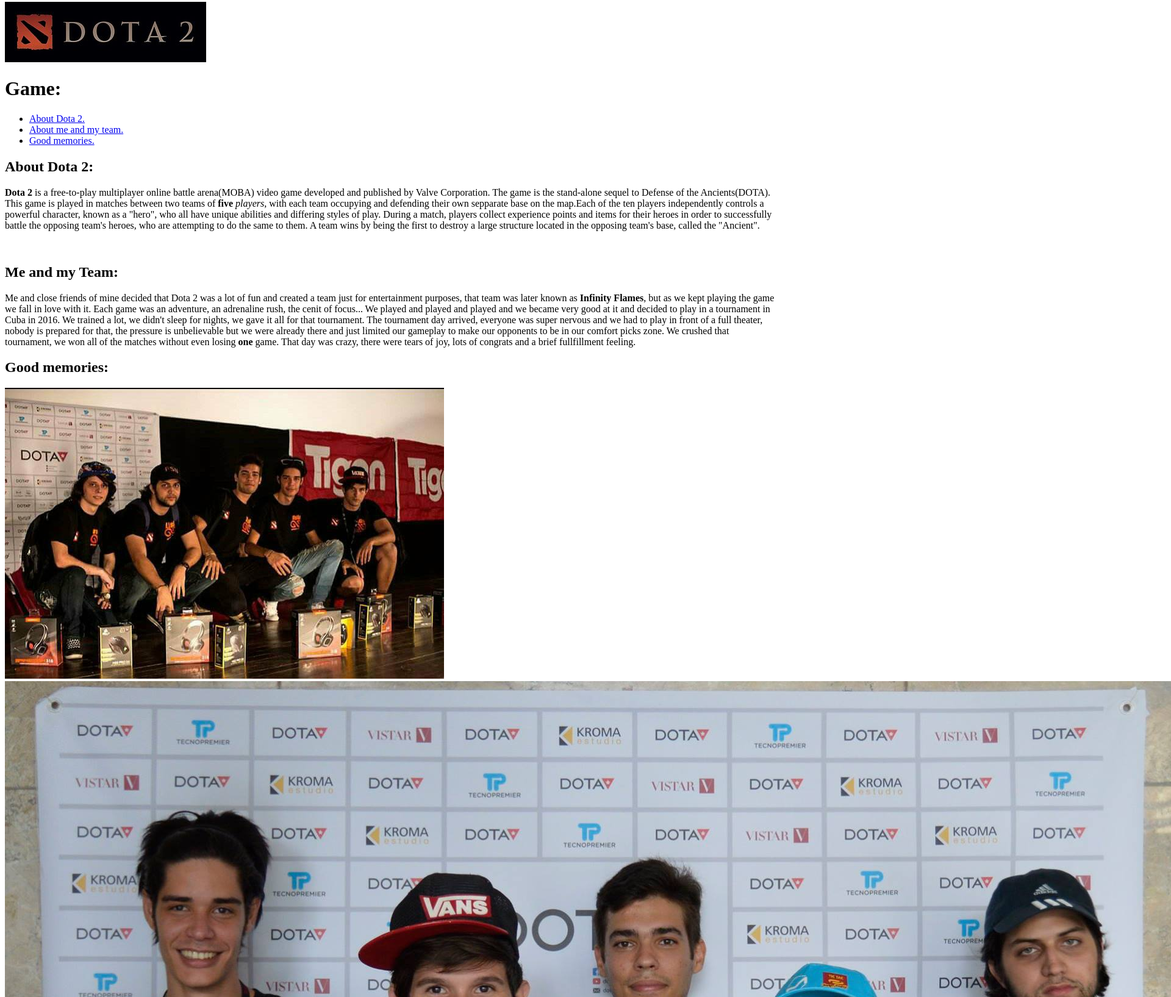
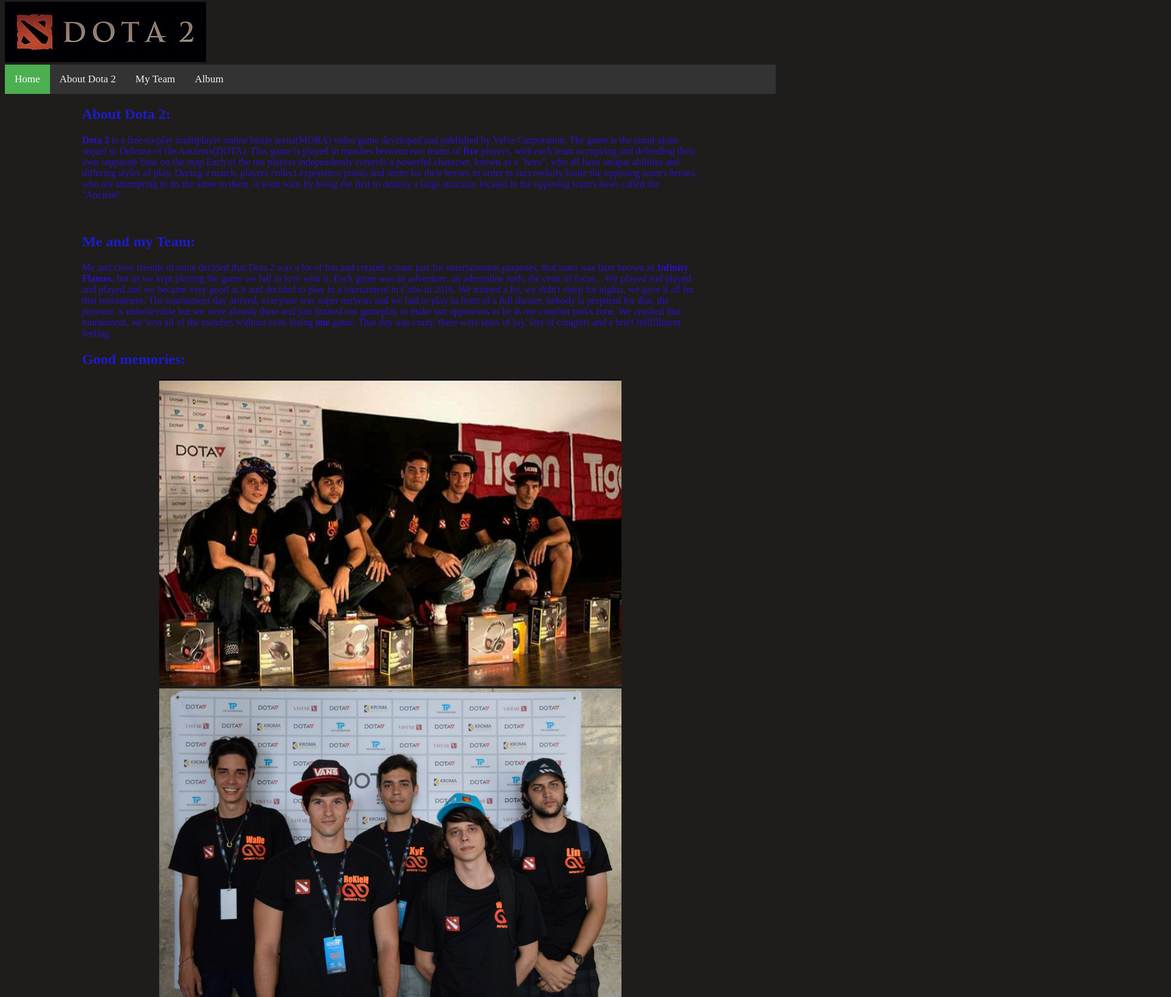
Before and after one commit to Xelfray/html-me-something, a plain HTML site: page index.html in a window 1280 px wide. Shown: the part 5-1640 px from the top of the page at 61% size, 1920 px wide, since content can reach past the window. Drawn offline with Linux system fonts and the light colour scheme.

Commit message:
1rst day

```diff
--- /dev/null
+++ b/index.css
@@ -0,0 +1,60 @@
+.memories{
+    display: block;
+    margin: auto;
+    width: 65%;
+}
+
+body{
+    background-color: rgb(31, 28, 28);
+}
+h1, h2{
+    color: rgb(28, 28, 201);
+    margin-left: 10%
+}
+
+p{
+    color: rgb(43, 17, 192);
+    margin-left: 10%;
+    margin-right: 10%;
+}
+
+.myPhotos{
+    display: block;
+    text-align: center;
+}
+ul{
+    margin-left: 7.5%
+}
+/* Add a black background color to the top navigation */
+.topnav {
+    background-color: #333;
+    overflow: hidden;
+}
+
+/* Style the links inside the navigation bar */
+.topnav a {
+    float: left;
+    color: #f2f2f2;
+    text-align: center;
+    padding: 14px 16px;
+    text-decoration: none;
+    font-size: 17px;
+
+}
+
+/* Change the color of links on hover */
+.topnav a:hover {
+    background-color: #ddd;
+    color: black;
+}
+
+/* Add a color to the active/current link */
+.topnav a.active {
+    background-color: #4CAF50;
+    color: white;
+}
+.navbar{
+    position: fixed;
+    top: 0px;
+
+}
--- a/index.html
+++ b/index.html
@@ -1,22 +1,25 @@
 <!DOCTYPE html>
 <html>
   <head>
+    <link href="index.css" type="text/css" rel="stylesheet">
     <title>My Dota</title>
   </head>
   <body>
     <header>
-      <img src='./img/DotA2.jpg'>
+      <img src='./img/DotA2.jpg' id="home">
     </header>
-    <h1>Game:</h1>
-    <ul>
-      <li><a href="#intro">About Dota 2.</a></li>
-      <li><a href="#teamplay">About me and my team.</a></li>
-      <li><a href="#photos">Good memories.</a></li>
-    </ul>
 
+    <div class="topnav" id="myTopnav">
+      <a class="active" href="#home">Home</a>
+      <a href="#intro">About Dota 2</a>
+      <a href="#teamplay">My Team</a>
+      <a href="#herosel">Album</a>
+    </div>
+
+    <article>
       <div id="intro">
-      <h2 >About Dota 2:</h2>
-      <p><strong>Dota 2</strong> is a free-to-play multiplayer online battle arena(MOBA)
+        <h2 class="centered">About Dota 2:</h2>
+        <p><strong>Dota&nbsp2</strong> is a free-to-play multiplayer online battle arena(MOBA)
         video game developed and published by Valve Corporation. The game is the stand-alone
         sequel to Defense of the Ancients(DOTA). This game is played in matches between two teams
         of <strong>five</strong><em> players</em>, with each team occupying and defending their own
@@ -27,10 +30,11 @@
          the first to destroy a large structure located in the opposing team's base, called the "Ancient".
         </p>
       </div>
+    </article>
     <br />
-
+    <main>
       <div id="teamplay">
-      <h2 >Me and my Team:</h2>
+        <h2 class="centered">Me and my Team:</h2>
         <p>Me and close friends of mine decided that Dota 2 was a lot of fun and created a team just for
         entertainment purposes, that team was later known as <strong>Infinity Flames</strong>, but as we kept
         playing the game we fall in love with it. Each game was an
@@ -43,12 +47,37 @@
         That day was crazy, there were tears of joy, lots of congrats and a brief fullfillment feeling.
         </p>
       </div>
+    </main>
     <div id="photos">
-      <h2>Good memories:</h2>
-      <img src="./img/21322975_10212147444152996_776641778_n.jpg">
-      <img src="./img/13422404_506952379429627_4554950544611279532_o.jpg">
-      <img src="./img/13669287_1628798880743636_215516820062760174_o.jpg">
+      <h2 class="centered">Good memories:</h2>
+      <div class="myPhotos">
+      <img src="./img/21322975_10212147444152996_776641778_n.jpg" style="width:60%">
+      <img src="./img/13422404_506952379429627_4554950544611279532_o.jpg" style="width:60%">
+      <img src="./img/13669287_1628798880743636_215516820062760174_o.jpg" style="width:60%">
+      </div
     </div>
+    <div id="herosel">
+      <h2 class="centered">Album:</h2>
+        <div class="memories">
+        <img src="./img/pbeuci1090.jpg" style="width:auto">
+
+        <img src="./img/th (3).jpg" style="width:auto">
+
+        <img src="./img/th (1).jpg" style="width:auto">
+
+        <img src="./img/th (5).jpg" style="width:auto">
+
+        <img src="./img/th.jpg" style="width:auto">
+        </div>
+    </div>
+
+
+
+
+    <footer>
+      <p>Made by: Raimir Alvarez</p>
+      <p>Contact: <a href="someemailadress@gmail.com">someemailadress@gmail.com</a></p>
+    </footer>
 
 
   </body>
```
Also changed, not shown: img/pbeuci1090.jpg (added), img/th (1).jpg (added), img/th (2).jpg (added), img/th (3).jpg (added), img/th (4).jpg (added), img/th (5).jpg (added), img/th.jpg (added). Lines whose indentation alone changed are shown as unchanged.
